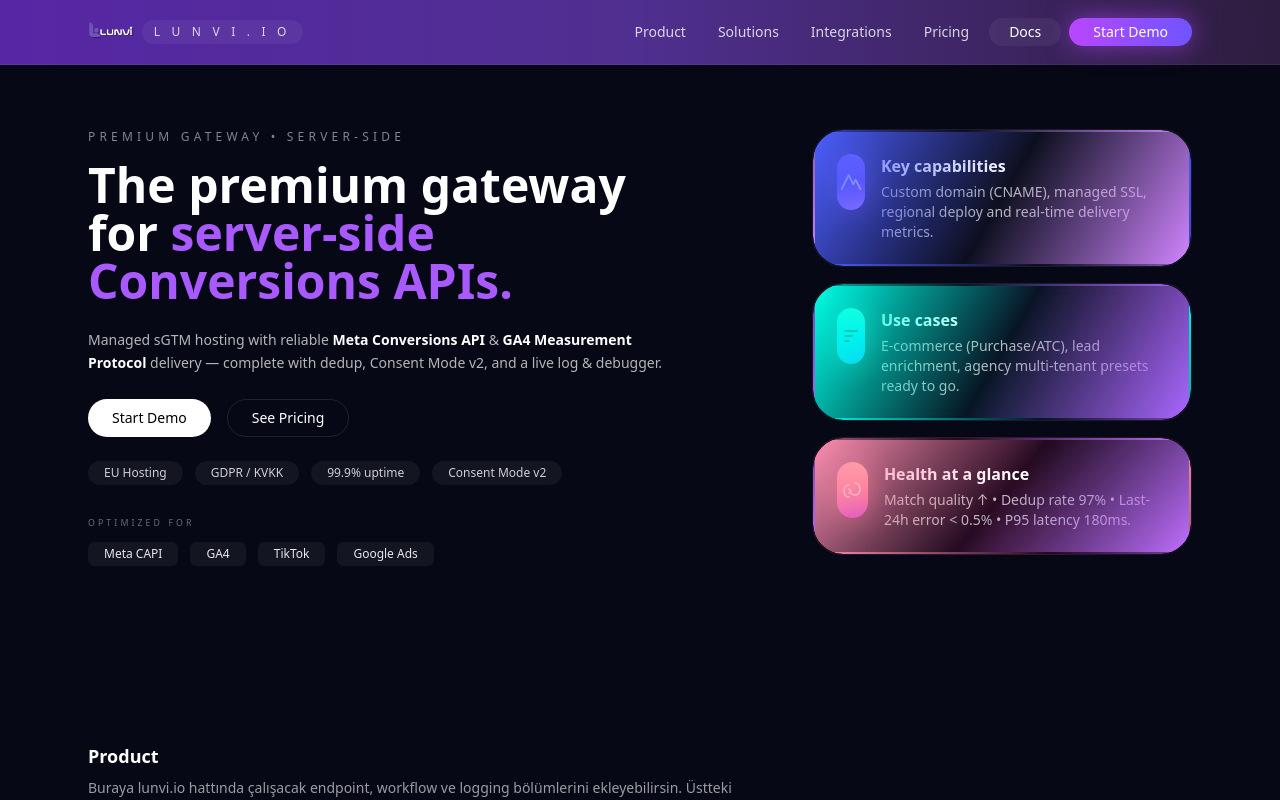
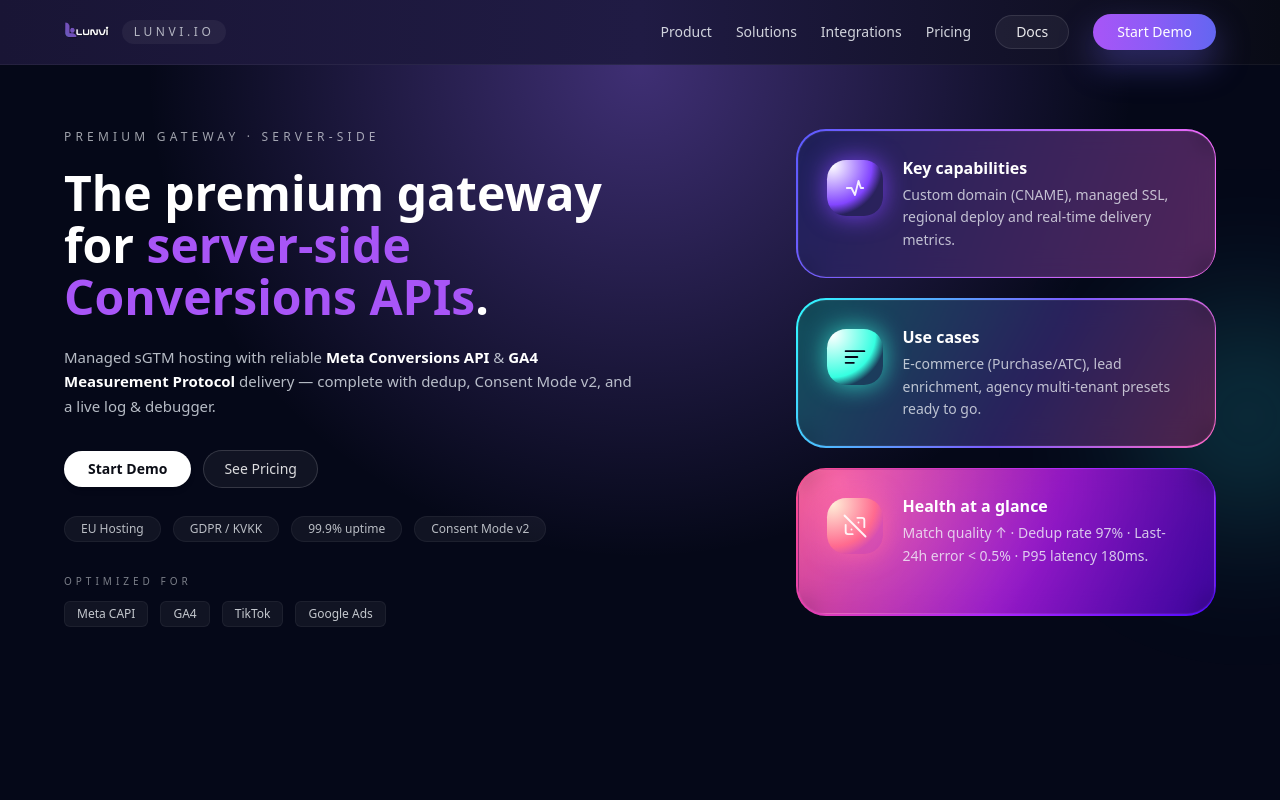
Before and after one commit to tugbaarslanw/lunvi-io, a Next.js app: page / in a window 1280 px wide. Shown: the top 800 px of the page. Built offline with nearby package versions, Linux system fonts and the light colour scheme.

Commit message:
Update page.tsx

```diff
--- a/app/page.tsx
+++ b/app/page.tsx
@@ -3,39 +3,43 @@
 
 export default function Home() {
   return (
-    <div className="min-h-screen bg-[#060815] text-white">
-      {/* HEADER */}
-      <header className="sticky top-0 z-40 border-b border-white/5 bg-gradient-to-r from-[#5627a5] via-[#4f2f8f] to-[#332044]/90 backdrop-blur">
-        <div className="mx-auto flex h-16 max-w-6xl items-center justify-between px-4 md:h-16 md:px-6">
-          <div className="flex items-center gap-2">
+    <div className="min-h-screen bg-[#050818] text-white">
+      {/* NAVBAR */}
+      <header className="fixed top-0 inset-x-0 z-50 h-[65px] bg-gradient-to-r from-[#191535] via-[#201b44] to-[#090b16] border-b border-white/5 backdrop-blur">
+        <div className="mx-auto flex h-full w-full max-w-6xl items-center justify-between px-4 lg:px-0">
+          {/* logo */}
+          <div className="flex items-center gap-3">
             <Image
               src="/logo.png"
               alt="Lunvi"
-              width={90}
-              height={32}
+              width={110}
+              height={40}
               className="h-8 w-auto"
+              priority
             />
-            <span className="rounded-full bg-white/5 px-3 py-1 text-xs tracking-[0.35em] text-white/80">
-              L U N V I . I O
+            <span className="rounded-full bg-white/5 px-3 py-1 text-xs tracking-[0.3em] uppercase text-slate-100/70">
+              lunvi.io
             </span>
           </div>
-          <nav className="flex items-center gap-2 text-sm">
-            <button className="rounded-full px-3 py-1 text-white/80 hover:bg-white/5">
+
+          {/* menu */}
+          <nav className="flex items-center gap-6">
+            <button className="text-sm text-slate-100/85 hover:text-white transition">
               Product
             </button>
-            <button className="rounded-full px-3 py-1 text-white/80 hover:bg-white/5">
+            <button className="text-sm text-slate-100/85 hover:text-white transition">
               Solutions
             </button>
-            <button className="rounded-full px-3 py-1 text-white/80 hover:bg-white/5">
+            <button className="text-sm text-slate-100/85 hover:text-white transition">
               Integrations
             </button>
-            <button className="rounded-full px-3 py-1 text-white/80 hover:bg-white/5">
+            <button className="text-sm text-slate-100/85 hover:text-white transition">
               Pricing
             </button>
-            <button className="rounded-full bg-white/5 px-5 py-1 text-white">
+            <button className="rounded-full border border-white/10 bg-white/5 px-5 py-1.5 text-sm text-white/90 hover:bg-white/10 transition">
               Docs
             </button>
-            <button className="rounded-full bg-gradient-to-r from-[#b946ff] to-[#6f54ff] px-6 py-1 text-sm font-medium text-white shadow-[0_0_25px_rgba(185,70,255,0.55)] transition hover:brightness-110">
+            <button className="rounded-full bg-gradient-to-r from-[#a855f7] via-[#8b5cf6] to-[#6366f1] px-6 py-2 text-sm font-medium shadow-[0_15px_35px_rgba(115,103,255,0.35)] hover:brightness-110 transition">
               Start Demo
             </button>
           </nav>
@@ -43,27 +47,39 @@
       </header>
 
       {/* HERO */}
-      <main className="mx-auto flex max-w-6xl flex-col gap-10 px-4 pb-24 pt-16 md:flex-row md:px-6">
+      <main className="pt-[65px]">
+        <section className="relative overflow-hidden">
+          {/* background glow */}
+          <div
+            aria-hidden
+            className="pointer-events-none absolute inset-0 bg-[radial-gradient(circle_at_top,_rgba(150,106,255,0.4),_transparent_55%)]"
+          />
+          <div
+            aria-hidden
+            className="pointer-events-none absolute -right-40 top-40 h-96 w-96 rounded-full bg-[radial-gradient(circle,_rgba(42,252,255,0.25),_transparent_60%)] blur-3xl"
+          />
+
+          <div className="relative mx-auto flex w-full max-w-6xl flex-col gap-12 px-4 py-16 lg:flex-row lg:px-0">
             {/* LEFT */}
             <div className="flex-1">
-          <p className="text-xs font-medium tracking-[0.35em] text-white/50">
-            PREMIUM GATEWAY • SERVER-SIDE
+              <p className="text-xs font-medium tracking-[0.35em] text-slate-100/65 uppercase mb-6">
+                Premium Gateway · Server-side
               </p>
 
-          {/* başlık */}
-          <h1 className="mt-4 text-4xl font-bold leading-tight text-white md:text-5xl">
-            The premium gateway
-            <br />
-            for{" "}
-            <span className="text-[#a95aff]">
-              server-side
-              <br />
-              Conversions APIs.
+              {/* title */}
+              <h1 className="text-4xl leading-tight font-semibold md:text-5xl space-y-1">
+                <span className="block text-white">The premium gateway</span>
+                <span className="block text-white">
+                  for <span className="text-[#a855f7]">server-side</span>
+                </span>
+                <span className="block text-[#a855f7]">
+                  Conversions APIs
+                  <span className="text-white">.</span>
                 </span>
               </h1>
 
-          {/* alt metin */}
-          <p className="mt-6 max-w-xl text-sm leading-relaxed text-white/70">
+              {/* subtext */}
+              <p className="mt-6 max-w-xl text-[15px] leading-relaxed text-slate-200/80">
                 Managed sGTM hosting with reliable{" "}
                 <span className="font-semibold text-white">
                   Meta Conversions API
@@ -72,27 +88,27 @@
                 <span className="font-semibold text-white">
                   GA4 Measurement Protocol
                 </span>{" "}
-            delivery — complete with dedup, Consent Mode v2, and a live log &
-            debugger.
+                delivery — complete with dedup, Consent Mode v2, and a live log
+                & debugger.
               </p>
 
               {/* CTA */}
-          <div className="mt-6 flex gap-4">
-            <button className="rounded-full bg-white px-6 py-2 text-sm font-medium text-black">
+              <div className="mt-8 flex flex-wrap items-center gap-3">
+                <button className="rounded-full bg-white px-6 py-2 text-sm font-semibold text-[#0b0d16] shadow-md hover:shadow-lg transition">
                   Start Demo
                 </button>
-            <button className="rounded-full border border-white/10 bg-white/0 px-6 py-2 text-sm text-white hover:bg-white/5">
+                <button className="rounded-full border border-white/15 bg-white/5 px-5 py-2 text-sm text-white/85 hover:bg-white/10 transition">
                   See Pricing
                 </button>
               </div>
 
-          {/* badges */}
-          <div className="mt-6 flex flex-wrap gap-3">
+              {/* chips */}
+              <div className="mt-7 flex flex-wrap gap-3">
                 {["EU Hosting", "GDPR / KVKK", "99.9% uptime", "Consent Mode v2"].map(
                   (item) => (
                     <span
                       key={item}
-                  className="rounded-full bg-white/5 px-4 py-1 text-xs text-white/80"
+                      className="rounded-full bg-white/5 px-4 py-1 text-xs text-slate-100/75 border border-white/5"
                     >
                       {item}
                     </span>
@@ -100,16 +116,16 @@
                 )}
               </div>
 
-          {/* optimized for */}
+              {/* optimized */}
               <div className="mt-8">
-            <p className="text-[0.55rem] tracking-[0.35em] text-white/40">
-              OPTIMIZED FOR
+                <p className="text-[10px] tracking-[0.4em] uppercase text-slate-100/50 mb-3">
+                  Optimized for
                 </p>
-            <div className="mt-3 flex flex-wrap gap-3">
+                <div className="flex gap-3">
                   {["Meta CAPI", "GA4", "TikTok", "Google Ads"].map((item) => (
                     <span
                       key={item}
-                  className="rounded-md bg-white/5 px-4 py-1 text-xs text-white/90"
+                      className="rounded-md bg-white/5 px-3 py-1 text-xs text-slate-100/80 border border-white/5"
                     >
                       {item}
                     </span>
@@ -118,28 +134,29 @@
               </div>
             </div>
 
-        {/* RIGHT – CAM KUTULAR */}
-        <div className="flex w-full max-w-sm flex-col gap-4 md:w-[380px]">
-            {/* 1. kutu */}
-            <div className="relative overflow-hidden rounded-[1.9rem] border border-white/5 bg-gradient-to-r from-[#110b2f]/40 via-[#1c1f33]/40 to-[#0d1829]/40 px-6 py-6 backdrop-blur">
-              <div className="pointer-events-none absolute inset-0 rounded-[1.9rem] border-[2.5px] border-transparent bg-[linear-gradient(120deg,#4d60ff,rgba(0,0,0,0),#d186ff)] [mask:linear-gradient(#000_0_0)_content-box,linear-gradient(#000_0_0)] [mask-composite:exclude] p-[1.5px]" />
-              <div className="flex items-start gap-4">
-                <div className="flex h-14 w-14 items-center justify-center rounded-2xl bg-gradient-to-b from-[#965dff] via-[#6e45ff] to-[#c379ff] shadow-[0_0_30px_rgba(150,93,255,0.5)]">
-                  {/* icon */}
+            {/* RIGHT – glass cards with neon border */}
+            <div className="flex w-full flex-col gap-5 lg:w-[420px]">
+              {/* CARD 1 */}
+              <div className="relative rounded-[30px] bg-[linear-gradient(110deg,#5b5bff_0%,#ff69f7_100%)] p-[1.5px]">
+                <div className="relative rounded-[28px] bg-[#060918]/70 backdrop-blur-md border border-white/5 px-7 py-6 flex gap-5 min-h-[145px]">
+                  {/* neon icon */}
+                  <div className="mt-1 h-14 w-14 rounded-[1.2rem] bg-[radial-gradient(circle_at_10%_10%,#ffffff,_#8245ff_55%,rgba(130,69,255,0)_70%)] flex items-center justify-center shadow-[0_0_25px_rgba(130,69,255,0.85)]">
                     <svg
                       xmlns="http://www.w3.org/2000/svg"
-                    className="h-7 w-7 text-white"
+                      className="h-7 w-7 text-white/90"
                       viewBox="0 0 24 24"
                       fill="none"
                       stroke="currentColor"
-                    strokeWidth="1.5"
+                      strokeWidth="1.6"
+                      strokeLinecap="round"
+                      strokeLinejoin="round"
                     >
-                    <path d="M4 18 10 6l4 8 2-4 4 8" strokeLinecap="round" strokeLinejoin="round" />
+                      <path d="M5 12h4l3 6 3-12 2 6h2" />
                     </svg>
                   </div>
-                <div>
-                  <h3 className="text-base font-semibold">Key capabilities</h3>
-                  <p className="mt-1 text-sm text-white/70">
+                  <div className="flex-1">
+                    <p className="text-base font-semibold">Key capabilities</p>
+                    <p className="text-sm text-slate-100/75 mt-1 leading-relaxed">
                       Custom domain (CNAME), managed SSL, regional deploy and
                       real-time delivery metrics.
                     </p>
@@ -147,25 +164,29 @@
                 </div>
               </div>
 
-            {/* 2. kutu */}
-            <div className="relative overflow-hidden rounded-[1.9rem] border border-white/5 bg-gradient-to-r from-[#072830]/35 via-[#0c2e42]/40 to-[#2a0f34]/40 px-6 py-6 backdrop-blur">
-              <div className="pointer-events-none absolute inset-0 rounded-[1.9rem] border-[2.5px] border-transparent bg-[linear-gradient(120deg,#00ffe7,rgba(0,0,0,0),#a969ff)] [mask:linear-gradient(#000_0_0)_content-box,linear-gradient(#000_0_0)] [mask-composite:exclude] p-[1.5px]" />
-              <div className="flex items-start gap-4">
-                <div className="flex h-14 w-14 items-center justify-center rounded-2xl bg-gradient-to-b from-[#4df6cf] via-[#00d5ff] to-[#17a4ff] shadow-[0_0_30px_rgba(77,246,207,0.45)]">
+              {/* CARD 2 */}
+              <div className="relative rounded-[30px] bg-[linear-gradient(120deg,#2efcff_0%,#7b5cff_55%,#ff66c4_100%)] p-[1.5px]">
+                <div className="relative rounded-[28px] bg-[#060918]/70 backdrop-blur-md border border-white/5 px-7 py-6 flex gap-5 min-h-[145px]">
+                  {/* neon icon */}
+                  <div className="mt-1 h-14 w-14 rounded-[1.2rem] bg-[radial-gradient(circle_at_10%_10%,#ffffff,_#35ffe1_60%,rgba(53,255,225,0)_75%)] flex items-center justify-center shadow-[0_0_25px_rgba(53,255,225,0.75)]">
                     <svg
                       xmlns="http://www.w3.org/2000/svg"
-                    className="h-6 w-6 text-[#02121a]"
+                      className="h-7 w-7 text-[#020617]"
                       viewBox="0 0 24 24"
                       fill="none"
                       stroke="currentColor"
-                    strokeWidth="1.5"
+                      strokeWidth="1.6"
+                      strokeLinecap="round"
+                      strokeLinejoin="round"
                     >
-                    <path d="M6 7h12M6 12h7M6 17h4" strokeLinecap="round" strokeLinejoin="round" />
+                      <path d="M4 7h16" />
+                      <path d="M4 12h10" />
+                      <path d="M4 17h7" />
                     </svg>
                   </div>
-                <div>
-                  <h3 className="text-base font-semibold">Use cases</h3>
-                  <p className="mt-1 text-sm text-white/70">
+                  <div className="flex-1">
+                    <p className="text-base font-semibold">Use cases</p>
+                    <p className="text-sm text-slate-100/75 mt-1 leading-relaxed">
                       E-commerce (Purchase/ATC), lead enrichment, agency
                       multi-tenant presets ready to go.
                     </p>
@@ -173,58 +194,55 @@
                 </div>
               </div>
 
-            {/* 3. kutu – sadece bunu yumuşattım */}
-            <div className="relative overflow-hidden rounded-[1.9rem] border border-white/5 bg-gradient-to-r from-[#321129]/35 via-[#4a1030]/55 to-[#110616]/35 px-6 py-6 backdrop-blur">
-              {/* neon şerit (stape / firstbase tarzı) */}
-              <div className="pointer-events-none absolute inset-0 rounded-[1.9rem] border-[2.5px] border-transparent bg-[linear-gradient(130deg,#ff8fb1,rgba(0,0,0,0),#c16fff)] [mask:linear-gradient(#000_0_0)_content-box,linear-gradient(#000_0_0)] [mask-composite:exclude] p-[1.5px]" />
-              <div className="flex items-start gap-4">
-                <div className="flex h-14 w-14 items-center justify-center rounded-2xl bg-gradient-to-b from-[#ffb995] via-[#ff6f7d] to-[#c026d3] shadow-[0_0_30px_rgba(255,111,125,0.55)]">
+              {/* CARD 3 */}
+              <div className="relative rounded-[30px] bg-[linear-gradient(120deg,#ff4d8a_0%,#b026ff_55%,#4f0aff_100%)] p-[1.5px]">
+                <div className="relative rounded-[28px] bg-[radial-gradient(circle_at_10%_10%,rgba(255,176,190,0.3),rgba(92,0,84,0.35)_55%,rgba(38,0,58,0.5)_100%)] backdrop-blur-md border border-white/5 px-7 py-6 flex gap-5 min-h-[145px]">
+                  {/* neon icon */}
+                  <div className="mt-1 h-14 w-14 rounded-[1.2rem] bg-[radial-gradient(circle_at_10%_10%,#fff0d8,_#ff6a8f_60%,rgba(255,153,106,0)_75%)] flex items-center justify-center shadow-[0_0_25px_rgba(255,106,160,0.75)]">
                     <svg
                       xmlns="http://www.w3.org/2000/svg"
-                    className="h-6 w-6 text-white"
+                      className="h-7 w-7 text-white/90"
                       viewBox="0 0 24 24"
                       fill="none"
                       stroke="currentColor"
-                    strokeWidth="1.5"
-                  >
-                    <path
-                      d="M9 19c-3 0-5-2.5-5-6s2-6 5-6"
+                      strokeWidth="1.6"
                       strokeLinecap="round"
                       strokeLinejoin="round"
-                    />
-                    <path
-                      d="M15 5c3 0 5 2.5 5 6s-2 6-5 6c-1.5 0-2.7-.6-3.5-1.5"
-                      strokeLinecap="round"
-                      strokeLinejoin="round"
-                    />
-                    <path d="m9 11 2 2-2 2" strokeLinecap="round" strokeLinejoin="round" />
+                    >
+                      <path d="M20 13V7a2 2 0 0 0-2-2h-4" />
+                      <path d="M4 11v6a2 2 0 0 0 2 2h4" />
+                      <path d="M9 15h.01" />
+                      <path d="M15 9h.01" />
+                      <path d="m3 3 18 18" />
                     </svg>
                   </div>
-                <div>
-                  <h3 className="text-base font-semibold">Health at a glance</h3>
-                  <p className="mt-1 text-sm text-white/70">
-                    Match quality ↑ • Dedup rate 97% • Last-24h error &lt; 0.5% •
+                  <div className="flex-1">
+                    <p className="text-base font-semibold">Health at a glance</p>
+                    <p className="text-sm text-slate-100/80 mt-1 leading-relaxed">
+                      Match quality ↑ · Dedup rate 97% · Last-24h error &lt; 0.5% ·
                       P95 latency 180ms.
                     </p>
                   </div>
                 </div>
               </div>
             </div>
-      </main>
-
-      {/* aşağıdaki "Product" bölümünü bilinçli olarak biraz aşağıda bırakıyoruz */}
-      <section className="mt-10 bg-transparent pb-16">
-        <div className="mx-auto max-w-6xl px-4 md:px-6">
-          {/* boşluk: hero altında görünmez olsun diye ekstra padding */}
-          <div className="pt-10" />
-          <h2 className="text-lg font-semibold text-white">Product</h2>
-          <p className="mt-2 max-w-2xl text-sm text-white/60">
-            Buraya lunvi.io hattında çalışacak endpoint, workflow ve logging
-            bölümlerini ekleyebilirsin. Üstteki mor hero ile aynı koyu mor
-            temayı koruduk.
-          </p>
           </div>
         </section>
+
+        {/* PRODUCT SECTION – daha aşağıda */}
+        <section className="mx-auto w-full max-w-6xl px-4 lg:px-0 pb-16 pt-40">
+          <h2 className="text-lg font-semibold mb-2">Product</h2>
+          <p className="text-sm text-slate-100/55 max-w-2xl">
+            Buraya lunvi.io hattında çalışacak endpoint, workflow ve logging
+            bölümlerini ekleyebilirsin. Üstteki hero ile aynı koyu mor temayı
+            koruduk.
+          </p>
+        </section>
+
+        <footer className="py-8 text-center text-xs text-slate-100/40 border-t border-white/5">
+          © 2025 lunvi.io — separate from lunvilabs.com
+        </footer>
+      </main>
     </div>
   );
 }
```
Lines whose indentation alone changed are shown as unchanged.
